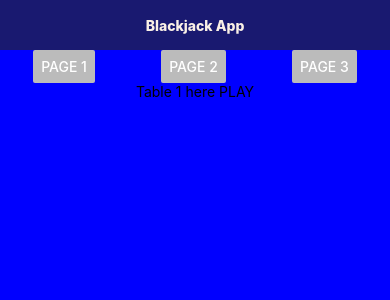
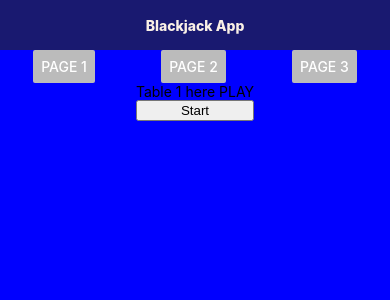
Before and after one commit to mariochacondev/blackjack-app, a React Native app: screen / in a window 390 px wide. Shown: the top 300 px of the page. Built offline with nearby package versions, Linux system fonts and the light colour scheme.

Commit message:
creation structure bouton start

```diff
--- a/components/Page1.js
+++ b/components/Page1.js
@@ -4,5 +4,8 @@ import {StyleSheet, Text, Button, View} from 'react-native';
 export default function Page1(props) {
     return <View>
         <Text>Table 1 here PLAY</Text>
+        <View>
+            <button class="btn-start" title="start">Start</button>
+        </View>
     </View>
 }
```
